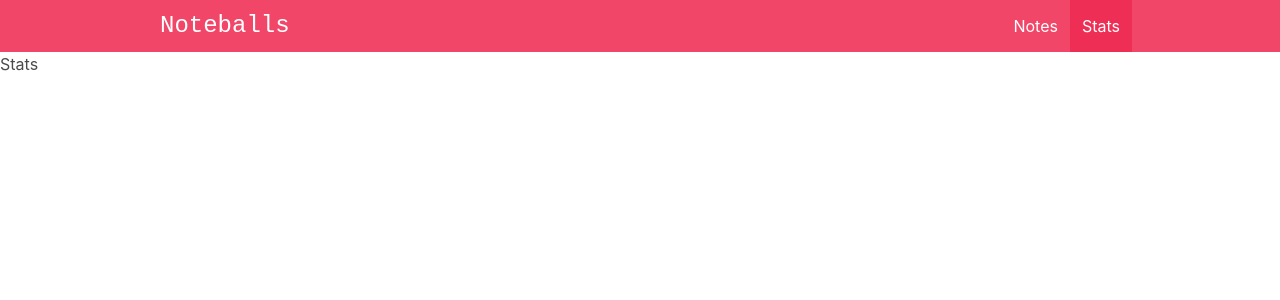
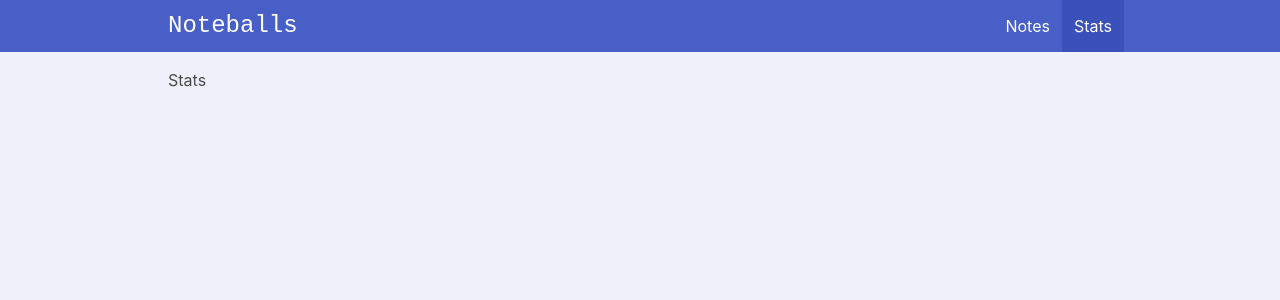
Before and after one commit to danielvito/vue-noteballs, a Vue app: page /#/stats in a window 1280 px wide. Shown: the top 300 px of the page. Built offline with nearby package versions, Linux system fonts and the light colour scheme.

Commit message:
Added Bulma and NavBar to the app

```diff
--- a/index.html
+++ b/index.html
@@ -1,5 +1,5 @@
 <!DOCTYPE html>
-<html lang="en">
+<html lang="en" class="has-background-link-light">
   <head>
     <meta charset="UTF-8" />
     <link rel="icon" href="/favicon.ico" />
--- a/src/App.vue
+++ b/src/App.vue
@@ -1,7 +1,9 @@
 <template>
   <NavBar />
 
-  <RouterView></RouterView>
+  <div class="container is-max-desktop px-2 py-4">
+    <RouterView></RouterView>
+  </div>
 </template>
 
 <script setup>
--- a/src/components/layout/NavBar.vue
+++ b/src/components/layout/NavBar.vue
@@ -1,6 +1,6 @@
 <template>
-  <nav class="navbar is-danger" role="navigation" aria-label="main navigation">
-    <div class="container is-max-desktop">
+  <nav class="navbar is-link" role="navigation" aria-label="main navigation">
+    <div class="container is-max-desktop px-2">
       <div class="navbar-brand">
         <div class="navbar-item is-size-4 is-family-monospace">Noteballs</div>
 
```
